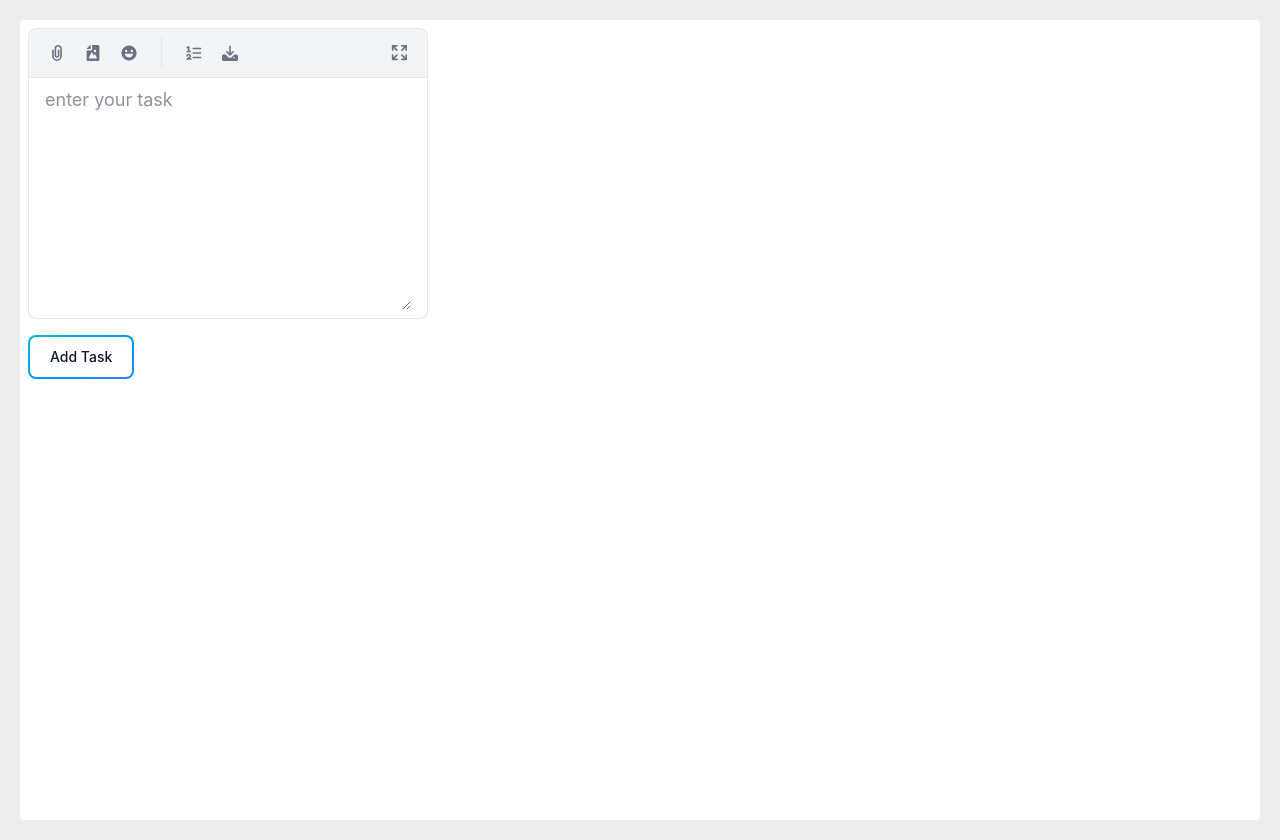
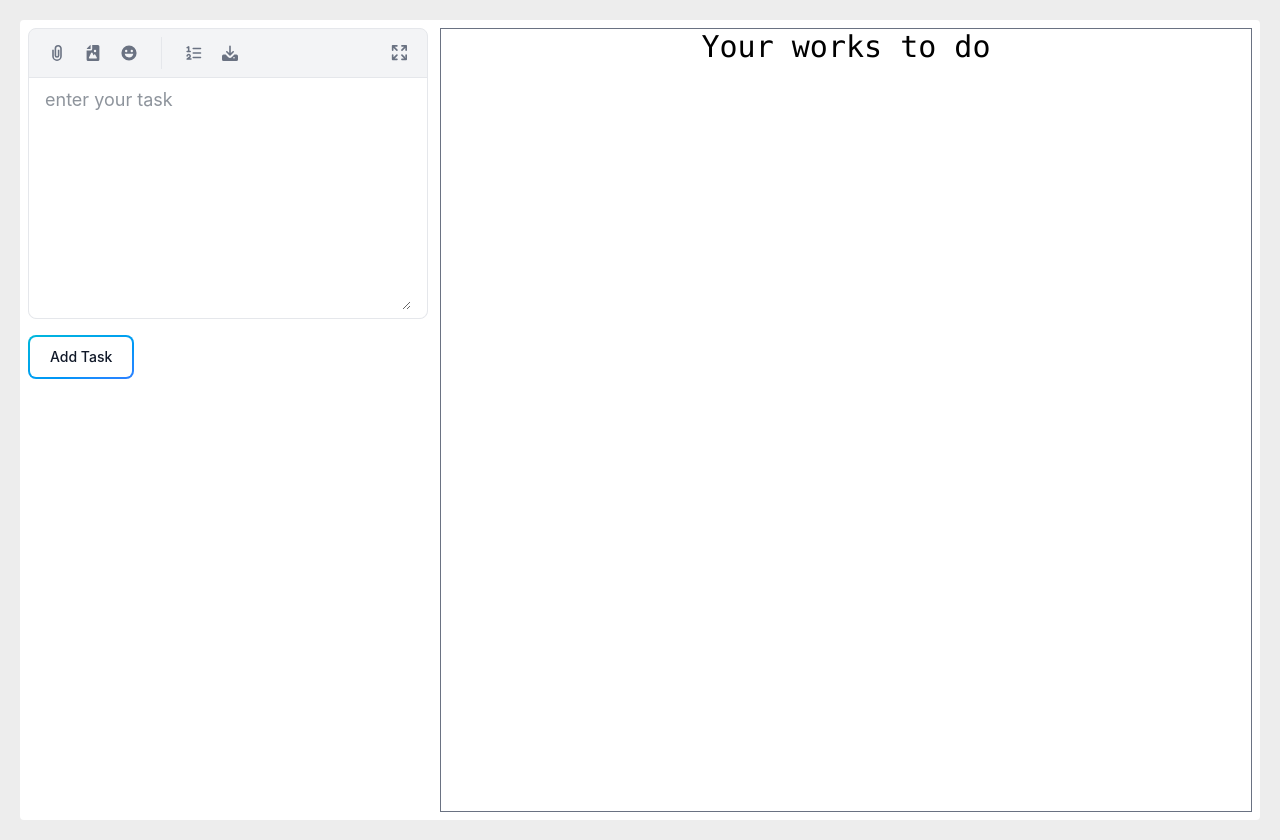
Before and after one commit to Tayyabakhatri/todo-react-redux-tayyaba-khatri, a React (Vite) app: page / in a window 1280 px wide. Built offline with nearby package versions, Linux system fonts and the light colour scheme.

Commit message:
features added

```diff
--- a/src/Components/Tasks.jsx
+++ b/src/Components/Tasks.jsx
@@ -182,8 +182,8 @@ const Tasks = () => {
           </htmlForm>
         </div>
         {/* div 2 */}
-        <div className="col-span-2 border-8">
-          <p className=" font-mono text-center text-3xl">Your works to do</p>
+        <div className="col-span-2 border border-gray-500">
+          <p className=" font-mono text-center text-3xl text-black">Your works to do</p>
           <div className="grid grid-cols-2 md:grid-cols-4 gap-4">
             {tasks.map((task, index) => (
               <div
```
